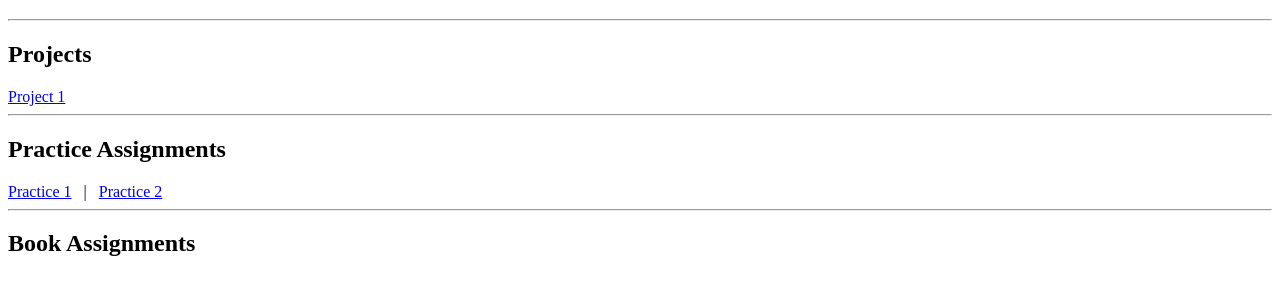
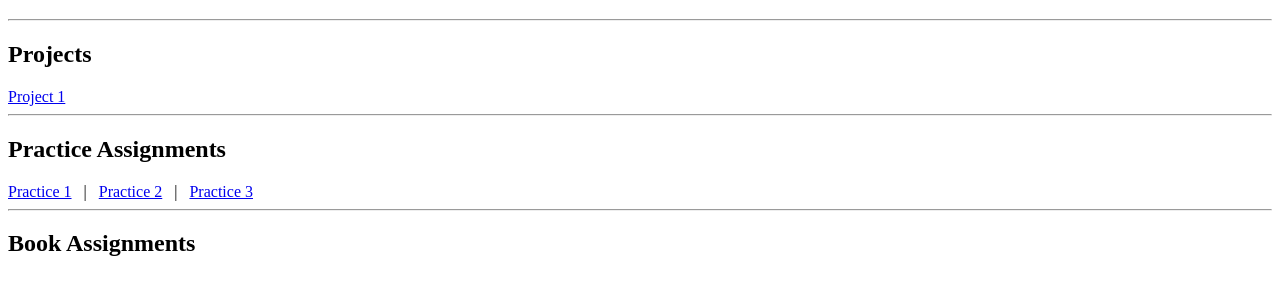
Before and after one commit to nev3yuh/INFO2420, a plain HTML site: page index.html in a window 1280 px wide. Shown: the part 61-356 px from the top of the page. Drawn offline with Linux system fonts and the light colour scheme.

Commit message:
Added HTML practice 3 index.html to homepage

```diff
--- a/index.html
+++ b/index.html
@@ -15,6 +15,8 @@
 <a href="/Fall2015/practice/ExpWeb1/circle.html" target="_blank">Practice 1</a>
 &nbsp;&nbsp;|&nbsp;&nbsp;
 <a href="/INFO2420/Practices/HTMLPractice2/cactus.html" target="_blank">Practice 2</a>
+&nbsp;&nbsp;|&nbsp;&nbsp;
+<a href="/INFO2420/Practices/HTMLPractice3/index.html" target="_blank">Practice 3</a>
 
 <hr />
 <h2>Book Assignments</h2>
```
